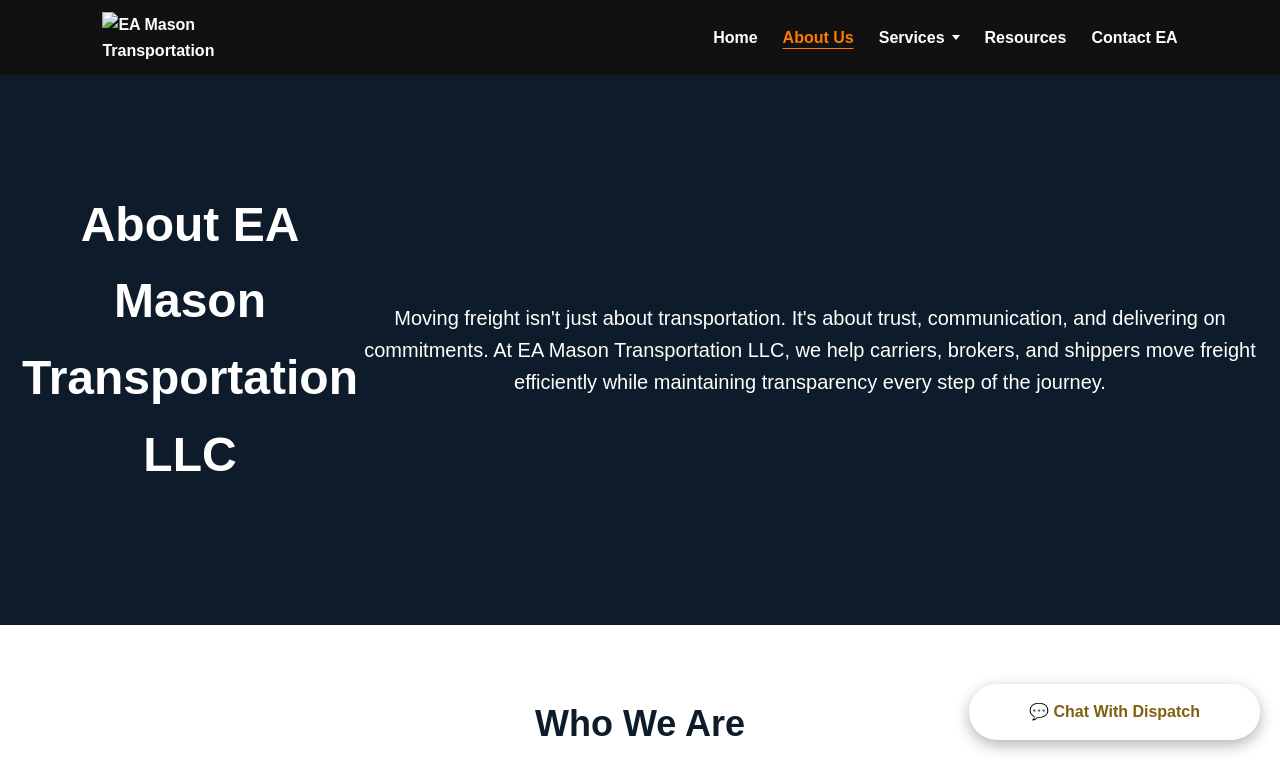
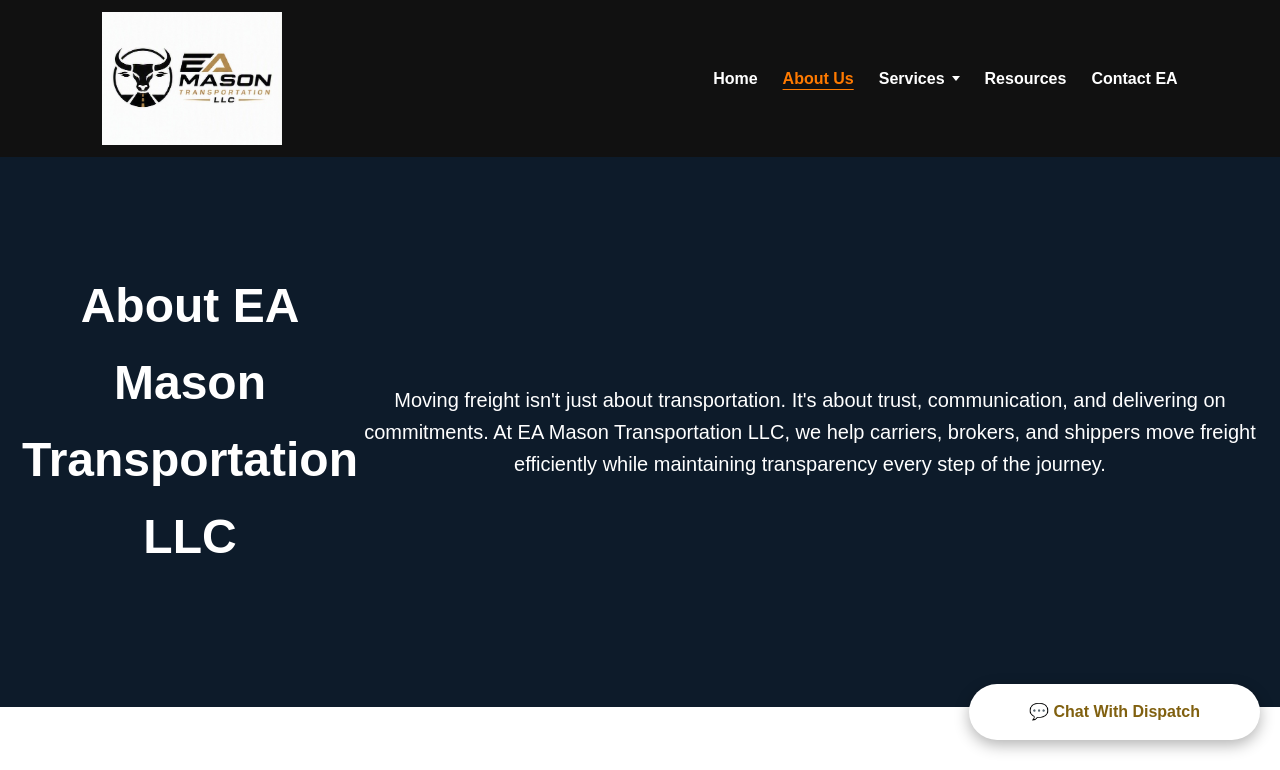
Before and after one commit to jarretnc-cloud/eamasontransportation, a plain HTML site: page about us.html in a window 1280 px wide. Shown: the top 770 px of the page. Drawn offline with Linux system fonts and the light colour scheme.

Commit message:
logo update

```diff
--- a/about us.html
+++ b/about us.html
@@ -87,7 +87,7 @@
 <header>
 <nav class="navbar">
     <a class="logo" href="index.html">
-        <img src="ea-mason-logo-1.png" alt="EA Mason Transportation">
+        <img src="ea-mason-logo.png" alt="EA Mason Transportation">
     </a>
 
     <button class="mobile-menu-btn" type="button" aria-label="Toggle navigation" aria-controls="primary-navigation" aria-expanded="false">&#9776;</button>
```
Also changed, not shown: box-truck.html (+1 -1 lines), contact.html (+1 -1 lines), dry_van.html (+1 -1 lines), power-unit.html (+1 -1 lines).
